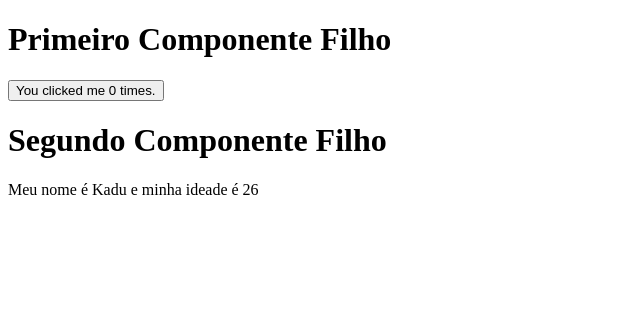
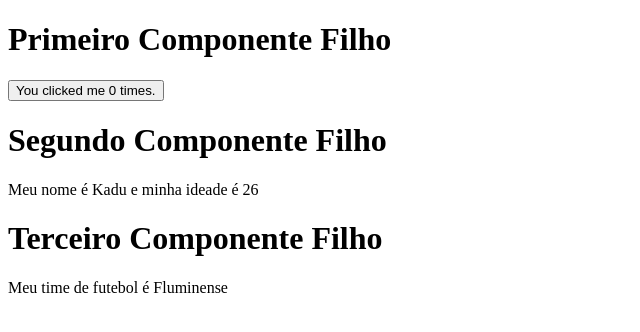
Before and after one commit to nikola7Kmotobe/estudos_vueJs, a Vue app in the folder projeto_vue/: page / in a window 1280 px wide. Shown: the top 332 px of the page, without its empty margins (0-640 px from the left). Built offline with nearby package versions, Linux system fonts and the light colour scheme.

Commit message:
lifeCycle_hooks

```diff
--- a/projeto_vue/src/App.vue
+++ b/projeto_vue/src/App.vue
@@ -3,6 +3,7 @@ import
 <script setup>
 import primeiro_componente  from './components/primeiro_componente.vue' // importando o compontente filho
 import segundo_componente from './components/segundo _componente.vue'
+import lifecycle_hooks from './components/lifecycle_hooks.vue';
 </script>
 
 <template>
@@ -10,4 +11,6 @@ import segundo_componente from './components/segundo _componente.vue'
   <primeiro_componente />
   <h1>Segundo Componente Filho</h1>
   <segundo_componente />
+  <h1>Terceiro Componente Filho</h1>
+  <lifecycle_hooks />
 </template>
--- /dev/null
+++ b/projeto_vue/src/components/lifecycle_hooks.vue
@@ -0,0 +1,11 @@
+<template>
+    Meu time de futebol é {{time}}
+</template>
+
+<script>
+    export default{
+        created(){
+            this.time='Fluminense';
+        }
+    }
+</script>
```
